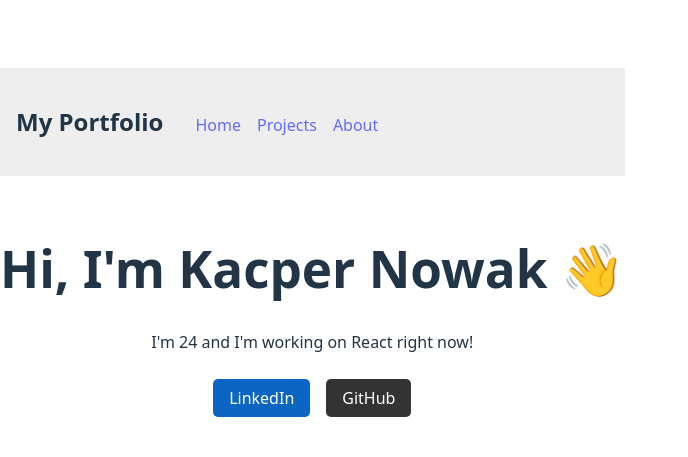
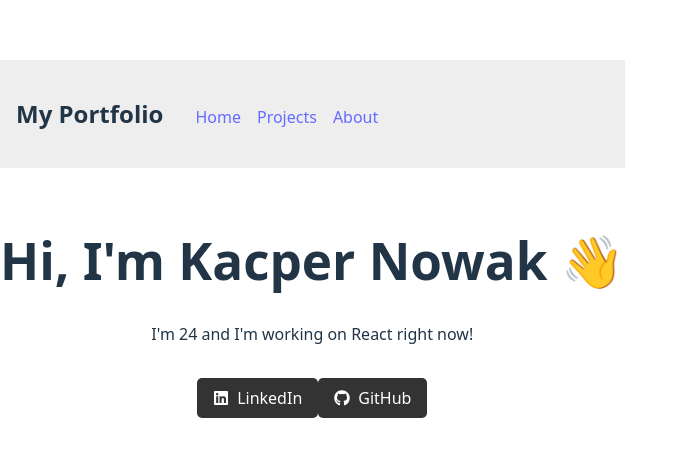
Before and after one commit to KacperProg/React-Portfolio-Site, a React (Vite) app: page / in a window 1280 px wide. Shown: the part 161-618 px from the top of the page, without its empty margins (0-688 px from the left). Built offline with nearby package versions, Linux system fonts and the light colour scheme; the HTML template or start-up script is replaced by a standard one.

Commit message:
Added LinkedIn and GitHub logos to buttons on home page

```diff
--- a/src/Pages/Home.jsx
+++ b/src/Pages/Home.jsx
@@ -1,4 +1,5 @@
 import { links } from '../data/links';
+import { FaGithub, FaLinkedin } from 'react-icons/fa';
 
 // styling added in elements for now and later moved to CSS. Easier for structuring CSS file later
 
@@ -13,13 +14,16 @@ function Home() {
           target="_blank" // Opens the link in a new tab
           rel="noopener noreferrer" // Security protocol, best practice
           style={{
-            marginRight: '1rem',
+            display: 'inline-flex',
+            alignItems: 'center',
+            gap: '0.5rem',
             padding: '0.5rem 1rem',
-            backgroundColor: '#0A66C2',
+            backgroundColor: '#333',
             color: '#fff',
             borderRadius: '5px',
           }}
         >
+          <FaLinkedin/>
           LinkedIn
         </a>
 
@@ -28,12 +32,16 @@ function Home() {
           target="_blank" // Opens the link in a new tab
           rel="noopener noreferrer" // Security protocol, best practice
           style={{
+            display: 'inline-flex',
+            alignItems: 'center',
+            gap: '0.5rem',
             padding: '0.5rem 1rem',
             backgroundColor: '#333',
             color: '#fff',
             borderRadius: '5px',
           }}
         >
+          <FaGithub/>
           GitHub
         </a>
       </div>
```
